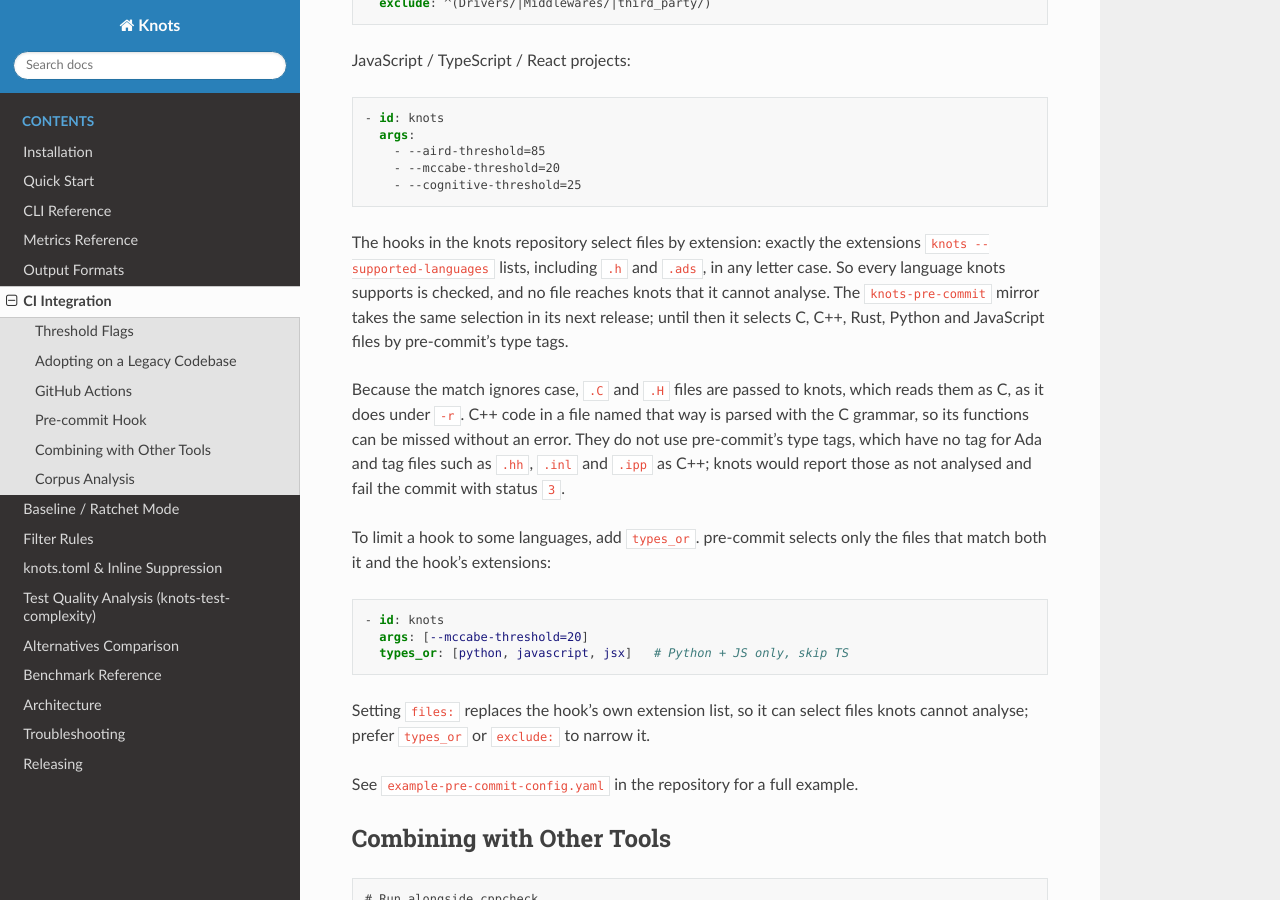
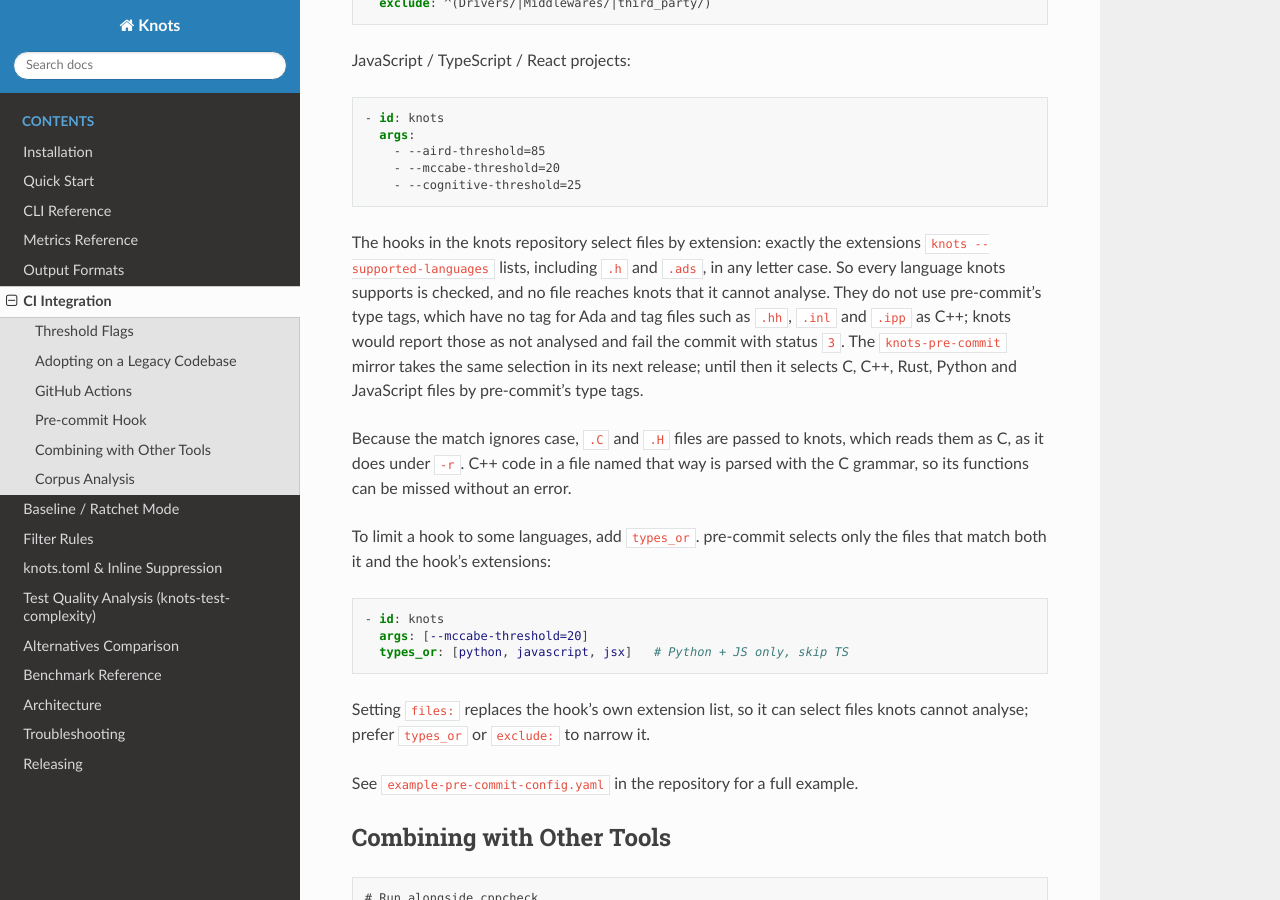
Before and after one commit to brandon-arrendondo/knots, a Sphinx documentation site: the page built from docs/ci-integration.rst, in a window 1280 px wide and 900 px high, scrolled down 2488 px. Built offline with Sphinx 7.4.7 and the Read the Docs theme 3.1.0, drawn with Linux system fonts in a browser that asks for light colours.

```diff
--- a/docs/ci-integration.rst
+++ b/docs/ci-integration.rst
@@ -145,17 +145,17 @@ JavaScript / TypeScript / React projects:
 The hooks in the knots repository select files by extension: exactly the
 extensions ``knots --supported-languages`` lists, including ``.h`` and
 ``.ads``, in any letter case. So every language knots supports is checked, and
-no file reaches knots that it cannot analyse. The ``knots-pre-commit`` mirror
-takes the same selection in its next release; until then it selects C, C++,
-Rust, Python and JavaScript files by pre-commit's type tags.
+no file reaches knots that it cannot analyse. They do not use pre-commit's
+type tags, which have no tag for Ada and tag files such as ``.hh``, ``.inl``
+and ``.ipp`` as C++; knots would report those as not analysed and fail the
+commit with status ``3``. The ``knots-pre-commit`` mirror takes the same
+selection in its next release; until then it selects C, C++, Rust, Python
+and JavaScript files by pre-commit's type tags.
 
 Because the match ignores case, ``.C`` and ``.H`` files are passed to knots,
 which reads them as C, as it does under ``-r``. C++ code in a file named that
 way is parsed with the C grammar, so its functions can be missed without an
-error. They do not use pre-commit's type tags, which
-have no tag for Ada and tag files such as ``.hh``, ``.inl`` and ``.ipp`` as
-C++; knots would report those as not analysed and fail the commit with
-status ``3``.
+error.
 
 To limit a hook to some languages, add ``types_or``. pre-commit selects only
 the files that match both it and the hook's extensions:
```
